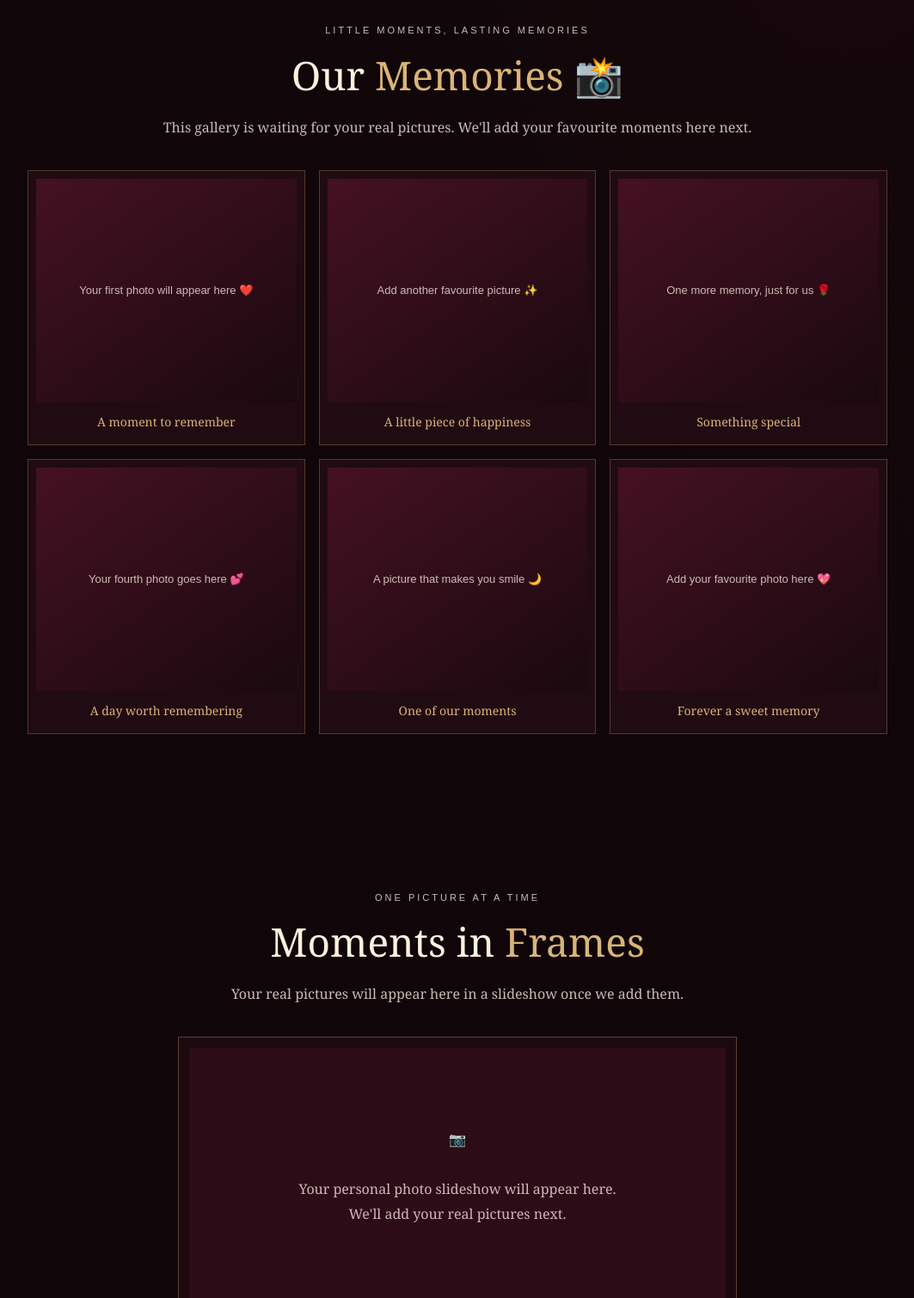
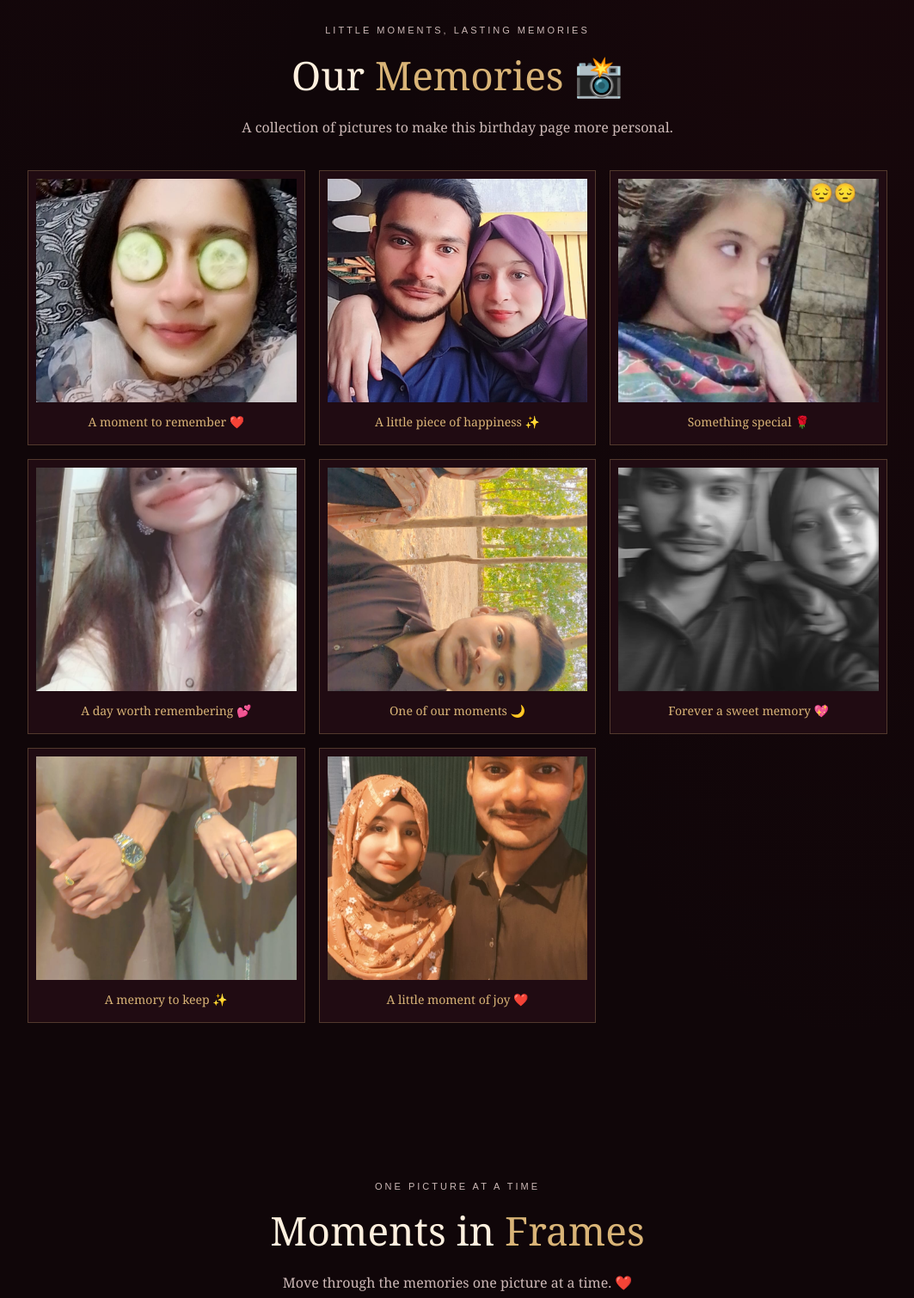
Before and after one commit to emilyjames14078-ai/for-umaima, a plain HTML site: page index.html in a window 1280 px wide. Shown: the part 4260-5770 px from the top of the page at 86% size, without its empty margins (108-1171 px from the left). Drawn offline with Linux system fonts and the light colour scheme.

Commit message:
Update index.html

```diff
--- a/index.html
+++ b/index.html
@@ -177,6 +177,7 @@ section { padding: 85px 20px; }
   font-weight: normal;
 }
 .special-card p { color: var(--muted); line-height: 1.9; font-size: 14px; }
+
 .gallery {
   display: grid;
   grid-template-columns: repeat(3, minmax(0, 1fr));
@@ -187,6 +188,7 @@ section { padding: 85px 20px; }
   border: 1px solid #d9b47745;
   background: #200b12;
   padding: 9px;
+  overflow: hidden;
 }
 .photo-card img {
   width: 100%;
@@ -194,24 +196,16 @@ section { padding: 85px 20px; }
   object-fit: cover;
   display: block;
   background: #35101d;
+  transition: transform .4s ease;
 }
-.placeholder {
-  height: 260px;
-  display: flex;
-  align-items: center;
-  justify-content: center;
-  text-align: center;
-  padding: 15px;
-  color: var(--muted);
-  font: 13px/1.8 Arial, sans-serif;
-  background: linear-gradient(145deg, #451122, #1a090f);
-}
+.photo-card:hover img { transform: scale(1.04); }
 .photo-card figcaption {
   padding: 13px 5px 8px;
   text-align: center;
   color: var(--gold);
   font-size: 14px;
 }
+
 .slideshow {
   max-width: 650px;
   margin: auto;
@@ -225,6 +219,7 @@ section { padding: 85px 20px; }
   align-items: center;
   justify-content: center;
   background: #2c0c17;
+  overflow: hidden;
 }
 .slide-frame img {
   display: none;
@@ -253,7 +248,12 @@ section { padding: 85px 20px; }
   padding: 10px 15px;
   cursor: pointer;
 }
+.slide-controls button:hover {
+  background: var(--gold);
+  color: var(--bg);
+}
 #slideCount { color: var(--muted); font: 12px Arial, sans-serif; }
+
 .promise {
   text-align: center;
   background: linear-gradient(130deg, #380c1b, #17080d);
@@ -287,14 +287,14 @@ footer {
 @media (max-width: 650px) {
   .gallery { grid-template-columns: repeat(2, minmax(0, 1fr)); gap: 10px; }
   .photo-card { padding: 6px; }
-  .photo-card img, .placeholder { height: 190px; }
+  .photo-card img { height: 190px; }
   section { padding: 65px 16px; }
   .hero::before { left: 4%; font-size: 65px; }
   .hero::after { right: 4%; font-size: 65px; }
 }
 @media (max-width: 380px) {
   .gallery, .special-grid { grid-template-columns: 1fr; }
-  .photo-card img, .placeholder { height: 260px; }
+  .photo-card img { height: 260px; }
   .slide-controls button { padding: 9px 10px; font-size: 13px; }
 }
 @media (prefers-reduced-motion: reduce) {
@@ -365,7 +365,6 @@ footer {
     </div>
 
     <div class="story-list">
-
       <article class="story-card">
         <div class="chapter">Chapter 01 · A Special Beginning</div>
         <h3>Some People Become Important</h3>
@@ -439,7 +438,6 @@ footer {
           the person you are becoming.
         </p>
       </article>
-
     </div>
 
     <div class="story-ending">
@@ -454,51 +452,29 @@ footer {
     <div class="section-heading">
       <p class="eyebrow">A few things worth celebrating</p>
       <h2>Little Things That Make You <span class="gold">Special</span></h2>
-        <p>
-          A reminder that the smallest things can hold the
-          warmest feelings.
-        </p>
+      <p>A reminder that the smallest things can hold the warmest feelings.</p>
     </div>
 
     <div class="special-grid">
       <article class="special-card">
         <div class="symbol">🌹</div>
         <h3>Your Uniqueness</h3>
-          <p>
-            There is only one you. Never feel that you have to
-            become someone else to deserve happiness, kindness,
-            or appreciation.
-          </p>
+        <p>There is only one you. Never feel that you have to become someone else to deserve happiness, kindness, or appreciation.</p>
       </article>
-
       <article class="special-card">
         <div class="symbol">✨</div>
         <h3>Your Dreams</h3>
-          <p>
-            May you always have the courage to follow your goals,
-            discover new possibilities, and believe in the future
-            you want to build.
-          </p>
+        <p>May you always have the courage to follow your goals, discover new possibilities, and believe in the future you want to build.</p>
       </article>
-
       <article class="special-card">
         <div class="symbol">🕯️</div>
         <h3>Your Little Moments</h3>
-          <p>
-            May ordinary days surprise you with unexpected joy,
-            lovely conversations, and memories that make you smile
-            whenever you remember them.
-          </p>
+        <p>May ordinary days surprise you with unexpected joy, lovely conversations, and memories that make you smile whenever you remember them.</p>
       </article>
-
       <article class="special-card">
         <div class="symbol">💛</div>
         <h3>Your Happiness</h3>
-          <p>
-            You deserve respect, peace, sincere care, and the
-            freedom to grow into the person you want to be.
-            Never forget to make room for your own happiness.
-          </p>
+        <p>You deserve respect, peace, sincere care, and the freedom to grow into the person you want to be. Never forget to make room for your own happiness.</p>
       </article>
     </div>
   </div>
@@ -509,36 +485,41 @@ footer {
     <div class="section-heading">
       <p class="eyebrow">Little moments, lasting memories</p>
       <h2>Our <span class="gold">Memories</span> 📸</h2>
-        <p>
-          This gallery is waiting for your real pictures.
-          We'll add your favourite moments here next.
-        </p>
+      <p>A collection of pictures to make this birthday page more personal.</p>
     </div>
 
     <div class="gallery" id="gallery">
       <figure class="photo-card">
-          <div class="placeholder">Your first photo will appear here ❤️</div>
-          <figcaption>A moment to remember</figcaption>
+        <img src="photo1.jpeg" alt="Our memory 1" loading="lazy">
+        <figcaption>A moment to remember ❤️</figcaption>
       </figure>
       <figure class="photo-card">
-          <div class="placeholder">Add another favourite picture ✨</div>
-          <figcaption>A little piece of happiness</figcaption>
+        <img src="photo2.jpeg" alt="Our memory 2" loading="lazy">
+        <figcaption>A little piece of happiness ✨</figcaption>
       </figure>
       <figure class="photo-card">
-          <div class="placeholder">One more memory, just for us 🌹</div>
-          <figcaption>Something special</figcaption>
+        <img src="photo4.jpeg" alt="Our memory 3" loading="lazy">
+        <figcaption>Something special 🌹</figcaption>
       </figure>
       <figure class="photo-card">
-          <div class="placeholder">Your fourth photo goes here 💕</div>
-          <figcaption>A day worth remembering</figcaption>
+        <img src="photo5.jpeg" alt="Our memory 4" loading="lazy">
+        <figcaption>A day worth remembering 💕</figcaption>
       </figure>
       <figure class="photo-card">
-          <div class="placeholder">A picture that makes you smile 🌙</div>
-          <figcaption>One of our moments</figcaption>
+        <img src="photo6.jpeg" alt="Our memory 5" loading="lazy">
+        <figcaption>One of our moments 🌙</figcaption>
       </figure>
       <figure class="photo-card">
-          <div class="placeholder">Add your favourite photo here 💖</div>
-          <figcaption>Forever a sweet memory</figcaption>
+        <img src="photo7.jpeg" alt="Our memory 6" loading="lazy">
+        <figcaption>Forever a sweet memory 💖</figcaption>
+      </figure>
+      <figure class="photo-card">
+        <img src="photo8.jpeg" alt="Our memory 7" loading="lazy">
+        <figcaption>A memory to keep ✨</figcaption>
+      </figure>
+      <figure class="photo-card">
+        <img src="photo9.jpeg" alt="Our memory 8" loading="lazy">
+        <figcaption>A little moment of joy ❤️</figcaption>
       </figure>
     </div>
   </div>
@@ -549,24 +530,27 @@ footer {
     <div class="section-heading">
       <p class="eyebrow">One picture at a time</p>
       <h2>Moments in <span class="gold">Frames</span></h2>
-        <p>
-          Your real pictures will appear here in a slideshow
-          once we add them.
-        </p>
+      <p>Move through the memories one picture at a time. ❤️</p>
     </div>
 
     <div class="slideshow">
       <div class="slide-frame" id="slideFrame">
+        <img class="slide-photo" src="photo1.jpeg" alt="Memory 1">
+        <img class="slide-photo" src="photo2.jpeg" alt="Memory 2">
+        <img class="slide-photo" src="photo4.jpeg" alt="Memory 3">
+        <img class="slide-photo" src="photo5.jpeg" alt="Memory 4">
+        <img class="slide-photo" src="photo6.jpeg" alt="Memory 5">
+        <img class="slide-photo" src="photo7.jpeg" alt="Memory 6">
+        <img class="slide-photo" src="photo8.jpeg" alt="Memory 7">
+        <img class="slide-photo" src="photo9.jpeg" alt="Memory 8">
         <div class="slide-placeholder" id="slidePlaceholder">
-            📷<br><br>
-            Your personal photo slideshow will appear here.<br>
-            We'll add your real pictures next.
+          Your memories are loading... ❤️
         </div>
       </div>
 
       <div class="slide-controls">
         <button type="button" id="prevSlide">← Previous</button>
-          <span id="slideCount">No photos yet</span>
+        <span id="slideCount">1 / 8</span>
         <button type="button" id="nextSlide">Next →</button>
       </div>
     </div>
@@ -599,23 +583,17 @@ footer {
 
     <div class="surprise-message" id="surpriseMessage">
       Happy Birthday, Umaima! ❤️
-
       <br><br>
-
       I hope you receive the same kindness that you give,
       the same happiness that you bring into the lives around
       you, and the encouragement you need to follow every
       dream that matters to you.
-
       <br><br>
-
       Keep smiling, keep growing, and never stop believing
       in the beautiful possibilities ahead. May this new
       chapter of your life be full of peace, love, success,
       and unforgettable memories.
-
       <br><br>
-
       Today is your day. Enjoy every moment of it. 🌹🎂
     </div>
   </div>
@@ -630,7 +608,7 @@ footer {
 </footer>
 
 <script>
-/* Animated decorations in the opening section. */
+/* Floating birthday decorations */
 (function () {
   const holder = document.getElementById("balloons");
   const symbols = ["🎈", "❤️", "✨", "🎈", "💕"];
@@ -647,11 +625,7 @@ footer {
   }
 })();
 
-/*
-  Slideshow:
-  It becomes active when images with class "slide-photo"
-  are added inside the slideshow frame.
-*/
+/* Working photo slideshow */
 const slides = Array.from(document.querySelectorAll(".slide-photo"));
 const placeholder = document.getElementById("slidePlaceholder");
 const slideCount = document.getElementById("slideCount");
@@ -672,6 +646,12 @@ function showSlide(index) {
   slideCount.textContent = (currentSlide + 1) + " / " + slides.length;
 }
 
+slides.forEach((img) => {
+  img.addEventListener("error", () => {
+    img.alt = "This picture could not be loaded. Check the filename.";
+  });
+});
+
 prevButton.addEventListener("click", () => {
   showSlide(currentSlide - 1);
 });
@@ -680,7 +660,11 @@ nextButton.addEventListener("click", () => {
   showSlide(currentSlide + 1);
 });
 
-/* Reveal the final birthday wish. */
+if (slides.length > 0) {
+  showSlide(0);
+}
+
+/* Reveal the birthday surprise */
 document.getElementById("wishButton").addEventListener("click", () => {
   const message = document.getElementById("surpriseMessage");
   message.classList.toggle("show");
```
Lines whose indentation alone changed are shown as unchanged.
